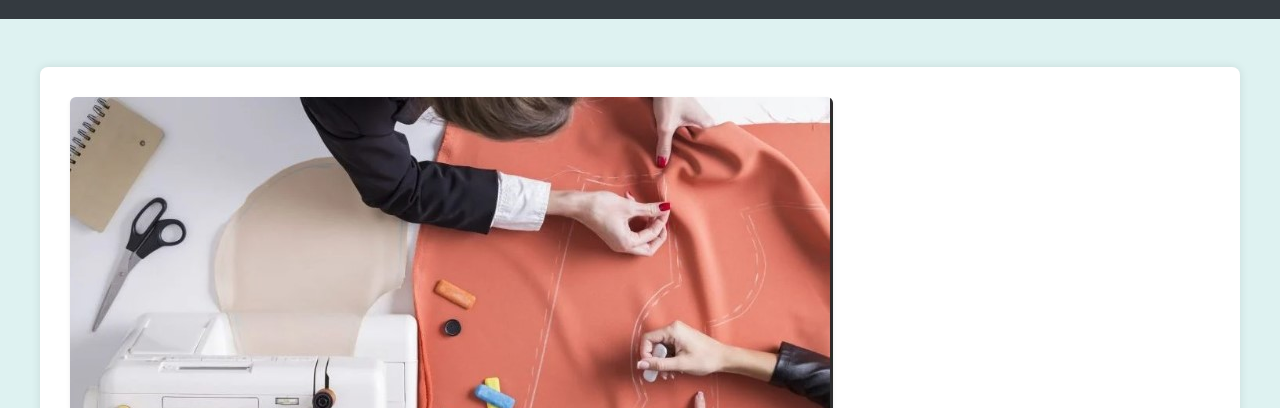
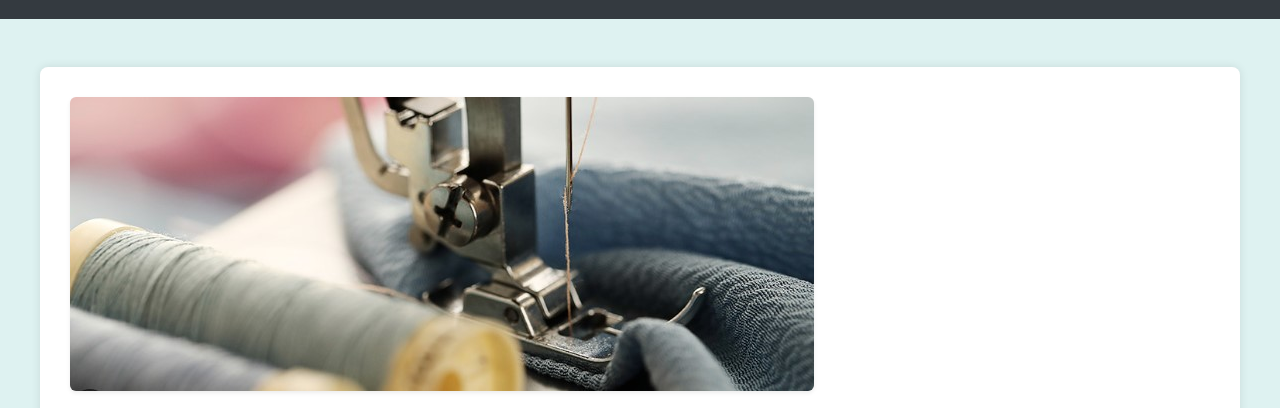
Before and after one commit to yengal1/webrocca, a plain HTML site: page sobre-nosotros.html in a window 1280 px wide. Shown: the part 84-492 px from the top of the page. Drawn offline with nearby package versions, Linux system fonts and the light colour scheme.

Commit message:
Update sobre-nosotros.html

```diff
--- a/sobre-nosotros.html
+++ b/sobre-nosotros.html
@@ -47,7 +47,7 @@
 
     <section class="py-5 bg-light sobre-nosotros-section">
         <div class="container">
-            <img src="img/sobre-nosotros-header.jpg" alt="Equipo Roca Trabajando" class="img-fluid rounded shadow-sm mb-4">
+            <img src="img/ensamble-costura-reforzada.jpg" alt="Equipo Roca Trabajando" class="img-fluid rounded shadow-sm mb-4">
             <h1 class="text-center mb-4">Sobre Nosotros</h1>
             <div class="row">
                 <div class="col-md-8 offset-md-2">
```
